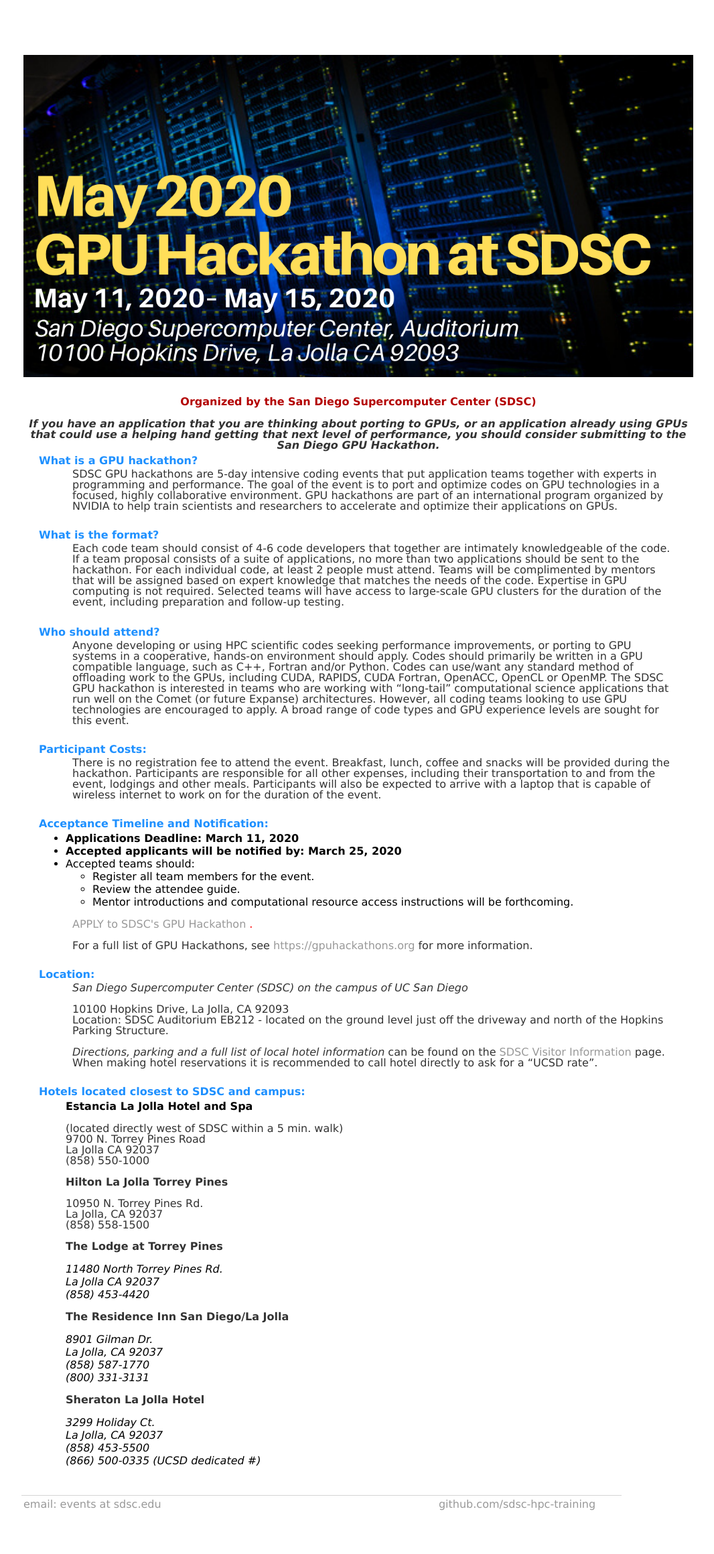
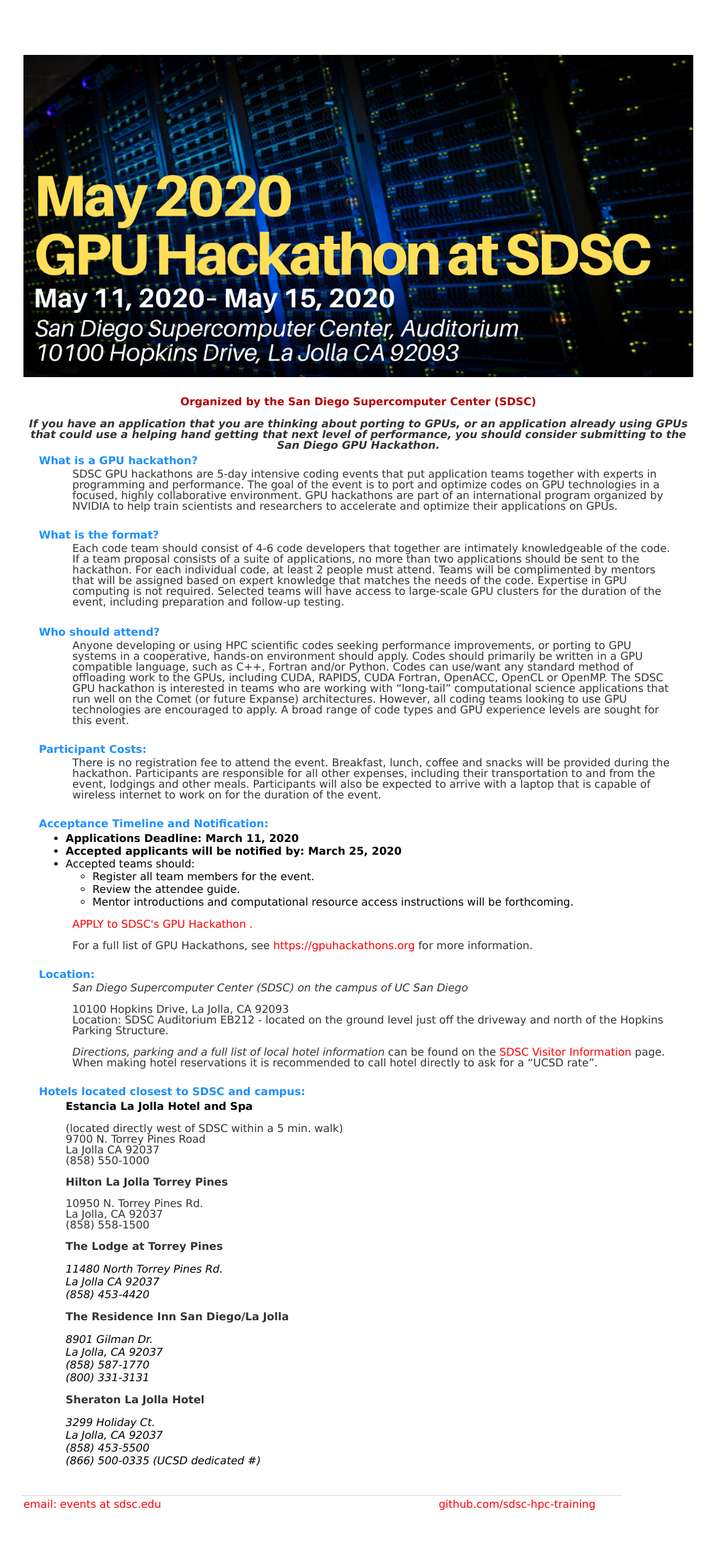
Before and after one commit to sdsc-hpc-training/sdsc-hpc-training.github.io, a Jekyll site: the page built from gpuhackathon/index.html, in a window 1280 px wide. Shown: the whole page at 67% size, without its empty margins (160-1226 px from the left). Built offline with Jekyll 4.4.1, drawn with Linux system fonts in a browser that asks for light colours.

Commit message:
Update gpuhack.css

```diff
--- a/css/gpuhack.css
+++ b/css/gpuhack.css
@@ -15,7 +15,7 @@
 }
 a {
     text-decoration: none;
-    color: #999;
+    color: #FF0000;
 }
 a:hover {
     text-decoration: underline;
```
